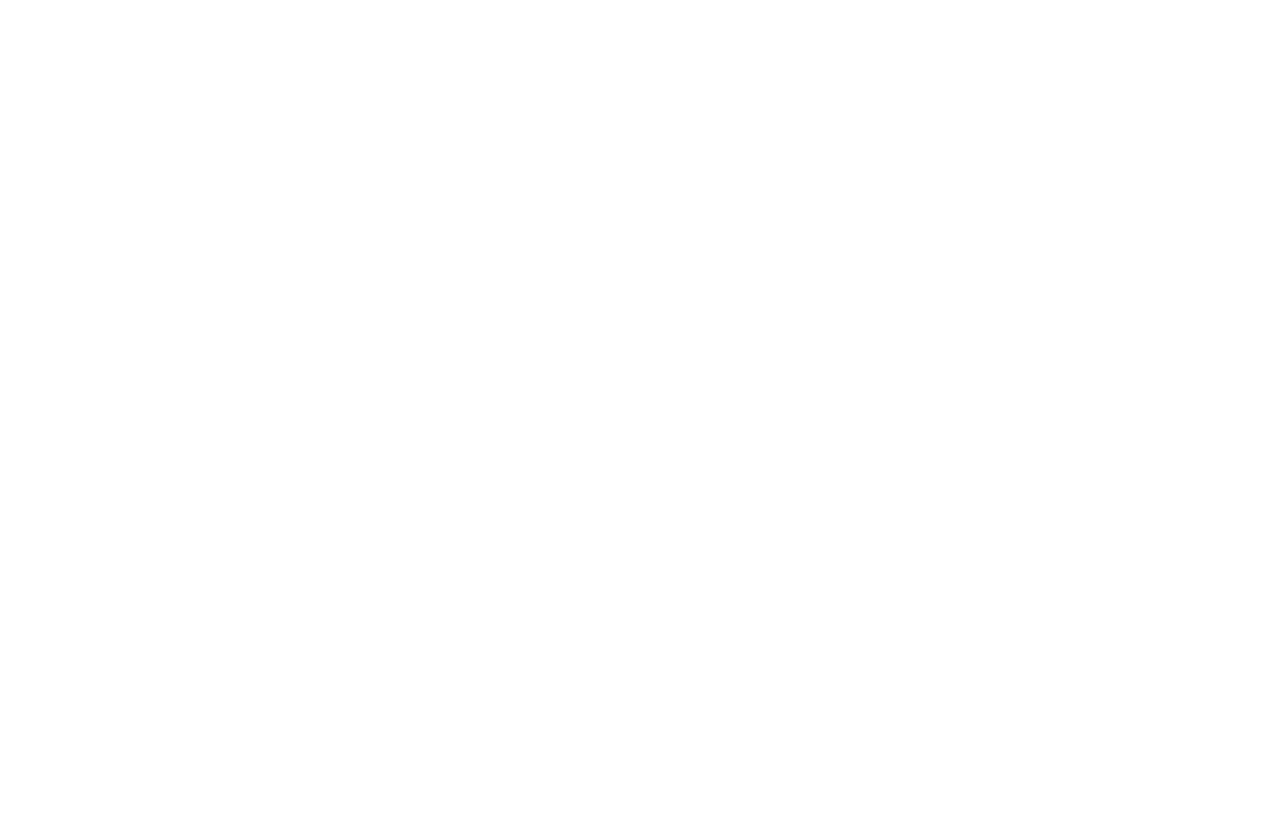
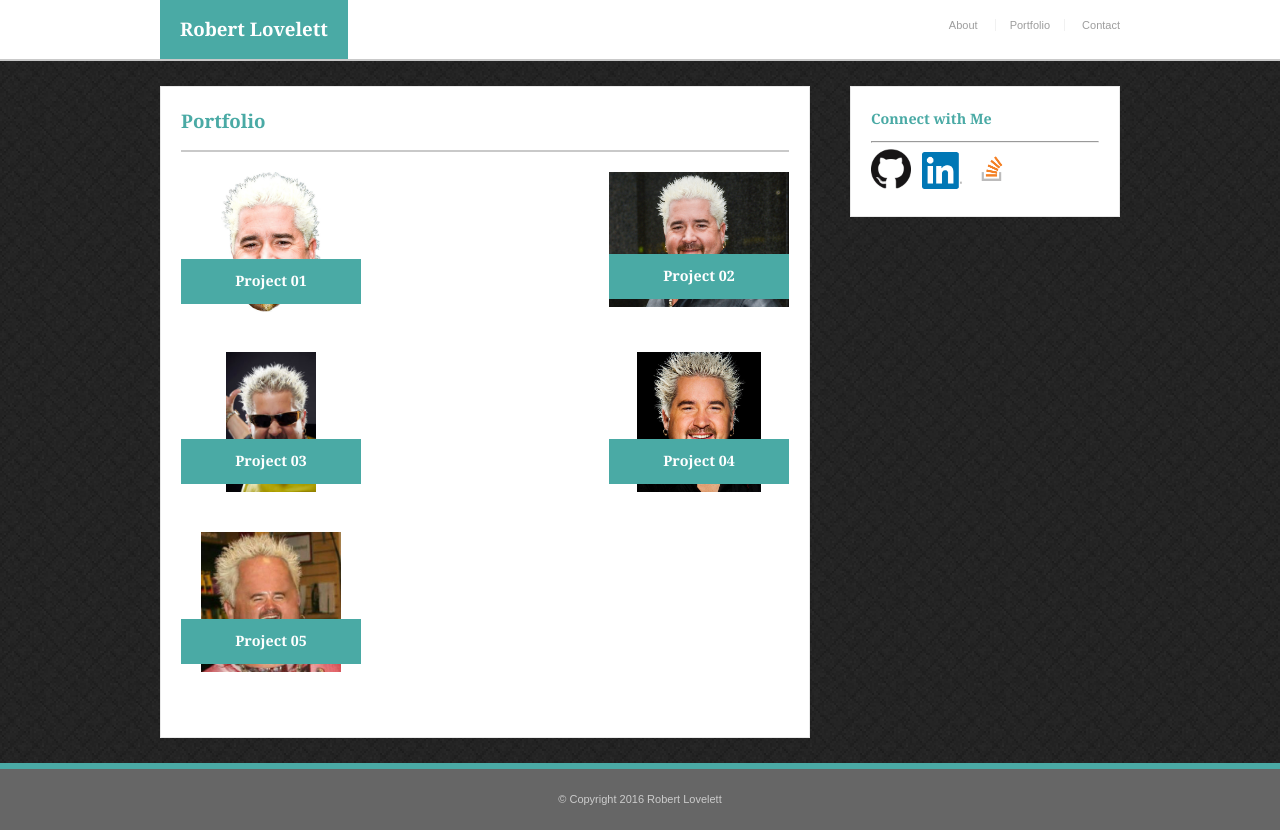
Before and after one commit to roblovelett/Basic-Portfolio, a PHP site: page /portfolio.html in a window 1280 px wide. Before the commit the page is empty. Before the commit the page ends 800 px from the top, so only its background shows below. Run offline with PHP 8.4, Linux system fonts and the light colour scheme.

Commit message:
first commit

```diff
--- a/assets/css/style.css
+++ b/assets/css/style.css
@@ -1,6 +1,7 @@
 html {
+  height: 100%;
   box-sizing: border-box;
-  height: 100%;
+  font-size: 0.688em;
 }
 
 *,
@@ -10,16 +11,17 @@ html {
 }
 
 body {
-  background-color: #fff;
-  font-family: 'Arial', 'Helvetica Neue', Helvetica, sans-serif;
-  /*font-size: 62.5%;*/
-  color: #777;
   min-height: 100%;
   display: flex;
   flex-direction: column;
+  background-color: #fff;
+  font-family: 'Arial', 'Helvetica Neue', Helvetica, sans-serif;
+  color: #777;
 }
 
 .content {
+  background: #ffffff url("../images/bg.png") repeat;
+  padding: 25px 0;
   flex: 1;
 }
 
@@ -56,22 +110,46 @@ h3,
 h4,
 h5,
 h6 {
+  color: #4aaaa5;
+  font-weight: 600;
   font-family: 'Georgia', Times, Times New Roman, serif;
 }
 
 h1 {
-  font-size: 1em;
-  font-weight: 600;
+  font-size: 1.7em;
+  margin-bottom: 20px;
 }
 
+h2 {
+  font-size: 1.3em;
+  margin-bottom: 15px;
+}
+
+h3 {
+  font-size: 1.0em;
+  margin-bottom: 10px;
+}
+
+h4 {
+  font-size: 0.8em;
+  margin-bottom: 5px;
+}
+
+small, .font_small {font-size: 0.707em;}
+
+p {
+  line-height: 20px;
+  margin-bottom: 20px;
+}
 /* Links */
 
 a {
-  color: #1EAEDB;
+  color:#9d9d9d;
+  text-decoration: none;
 }
 
 a:hover {
-  color: #0FA0CE;
+  text-decoration: underline;
 }
 
 .u-full-width {
@@ -182,9 +260,11 @@ a:hover {
 }
 
 /* Header */
+.header, .header-name, .header-nav {
+  min-height: 55px;
+}
 .header {
-  min-height: 55px;
-  border-bottom: solid #ccc 2px;
+  border-bottom: solid #c9c9c9 2px;
   color: #fff;
   background: #fff;
 }
@@ -193,53 +273,115 @@ a:hover {
 .header-name {
   background: #4aaaa5;
   padding: 20px;
+  color: #fff;
+  font-family: 'Georgia', Times, Times New Roman, serif;
+  font-weight: 600;
+  font-size: 1.7em;
 }
 .header-nav {
   min-width: 270px;
-  padding: 20px;
+  padding: 20px 0 25px;
 }
 .header-nav li {
   display: inline;
+  border: 1px solid #f1f1f1;
+  border-top: none;
+  border-bottom: none;
 }
-.header-nav a {
-  color: #ccc;
+.header-nav li:first-child {
+  border: none;
+  padding-right: 14px;
+}
+.header-nav li:nth-child(2) {
+  padding: 0 14px;
+}
+.header-nav li:last-child {
+  border: none;
+  padding-left: 14px;
 }
 
-/* Main section */
-.content {
-  background: #ffffff url("../images/bg.png") repeat;
-}
 .main {
-  max-width: 650px;
-  background: green;
+  width: 650px;
+  background: #fff;
+  border: 1px solid #e9e9e9;
+  padding: 25px 20px;
 }
 .main hr {
   content:' ';
   display:block;
+  border: 1px #c9c9c9 solid;
+  margin-bottom: 20px;
 }
 .profile {
   max-width: 125px;
   max-height: 90px;
+  margin: 6px 18px 15px 0;
 }
 
+.portfolio {
+  width: 180px;
+  height: 140px;
+  margin-bottom: 40px;
+  text-align: center;
+}
+
+.portfolio img {
+  max-width: 180px;
+  max-height: 140px;
+}
+
+.portfolio-text {
+  background: #4aaaa5;;
+  color: #fff;
+  font-weight: 600;
+  font-family: 'Georgia', Times, Times New Roman, serif;
+  font-size: 1.3em;
+  padding: 15px 0;
+  position: relative;
+  bottom: 55px;
+  width: 100%;
+}
+.portfolio a:hover {
+  text-decoration: none;
+}
+.contact span {
+  font-size: 1.2em;
+  margin-bottom: 10px;
+}
+.contact input {
+  margin-bottom: 15px;
+  width: 100%;
+}
+,contact textarea {
+  width: 100%;
+}
 /* Sidebar */
 .sidebar {
-  min-width: 270px;
-  background: red;
+  padding: 25px 20px;
+  width: 270px;
+  background:#fff;
+  border: 1px solid #e9e9e9;
+}
+.connect {
+  width: 230px;
 }
 .connect li {
   display: inline;
+  max-width: 33%;
 }
-
 .connect img {
-  max-width: 44px;
+  max-width: 40px;
+}
+.connect li:nth-child(2) {
+  padding: 0 8px 0;
 }
 
 /* Footer */
-.footer, .push {
-height: 30px;
+.footer {
+  height: 60px;
+  border-top: 6px solid #4aaaa5;
+  padding: 25px;
+  text-align: center;
+  background: #666;
+  color: #ccc;
 }
-
-.footer {
-  background: pink;
-}
--- a/portfolio.html
+++ b/portfolio.html
@@ -0,0 +1,110 @@
+<!DOCTYPE html>
+<html>
+<head>
+<title>Basic Portfolio: Robert Lovelett</title>
+<link rel="stylesheet" type="text/css" href="assets/css/reset.css">
+<link rel="stylesheet" type="text/css" href="assets/css/style.css">
+</head>
+<body>
+    <div class="header u-full-width u-cf">
+        <div class="container">
+            <div class="row">
+                <div class="header-name u-pull-left">
+                    Robert Lovelett
+                </div>
+                <div class="header-nav u-pull-right u-text-right">
+                    <nav>
+                        <ul>
+                            <li><a href="index.html">About</a></li>
+                            <li><a href="portfolio.html">Portfolio</a></li>
+                            <li><a href="contact.html">Contact</a></li>
+                        </ul>
+                    </nav>
+                </div>
+            </div>
+        </div>
+    </div>
+    <div class="content">
+        <main>
+            <div class="container">
+                <div class="row">
+                    <div class="main u-pull-left">
+                        <h1>Portfolio</h1>
+                        <hr />
+                        <div class="container">
+                            <div class="row">
+                                <div class="u-pull-left portfolio">
+                                    <a href="#">
+                                        <img src="assets/images/thumbnail01.jpg" alt="eyyyy" />
+                                        <div class="portfolio-text">
+                                            Project 01
+                                        </div>
+                                    </a>
+                                </div>
+                               <div class="u-pull-right portfolio">
+                                    <a href="#">
+                                        <img src="assets/images/thumbnail02.jpg" alt="lmao" />
+                                        <div class="portfolio-text">
+                                            Project 02
+                                        </div>
+                                    </a>
+                                </div>
+                            </div>
+                            <div class="row">
+                                <div class="u-pull-left portfolio">
+                                    <a href="#">
+                                        <img src="assets/images/thumbnail03.jpg" alt="rofl" />
+                                        <div class="portfolio-text">
+                                            Project 03
+                                        </div>
+                                    </a>
+                                </div>
+                               <div class="u-pull-right portfolio">
+                                    <a href="#">
+                                        <img src="assets/images/thumbnail04.jpg" alt="lul" />
+                                        <div class="portfolio-text">
+                                            Project 04
+                                        </div>
+                                    </a>
+                                </div>
+                            </div>
+                            <div class="row">
+                                <div class="u-pull-left portfolio">
+                                    <a href="#">
+                                        <img src="assets/images/thumbnail05.jpg" alt="!" />
+                                        <div class="portfolio-text">
+                                            Project 05
+                                        </div>
+                                    </a>
+                                </div>
+                            </div>
+                        </div>
+                    </div>
+                    <div class="sidebar u-pull-right">
+                        <aside>
+                            <h2>Connect with Me</h2>
+                            <hr />
+                            <ul class="connect">
+                                <li><a href="https://github.com/roblovelett/"><img src="assets/images/GitHub-Mark-120px-plus.png" alt="GitHub"/></a></li>
+                                <li><a href="https://linkedin.com/in/roblovelett/"><img src="assets/images/In-2C-128px-R.png" alt="LinkedIn" /></a></li>
+                                <li><a href="https://stackoverflow.com/users/6554033"><img src="assets/images/so-icon.png" alt="Stack Overflow" /></a></li>
+                            </ul>
+                        </aside>
+                    </div>
+                </div>
+            </div>
+        </main>
+    </div>
+    <footer>
+        <div class="footer u-full-width u-cf">
+            <div class="container">
+                <div class="row">
+                    <div>
+                        &copy; Copyright 2016 Robert Lovelett
+                    </div>
+                </div>
+            </div>
+        </div>
+    </footer>
+</body>
+</html>
```
Also changed, not shown: other parts of assets/css/style.css (+52 -0 lines), contact.html (+72 -0 lines), index.html (+19 -20 lines), assets/images/thumbnail01.jpg (added), assets/images/thumbnail02.jpg (added), assets/images/thumbnail03.jpg (added), assets/images/thumbnail04.jpg (added), assets/images/thumbnail05.jpg (added).
